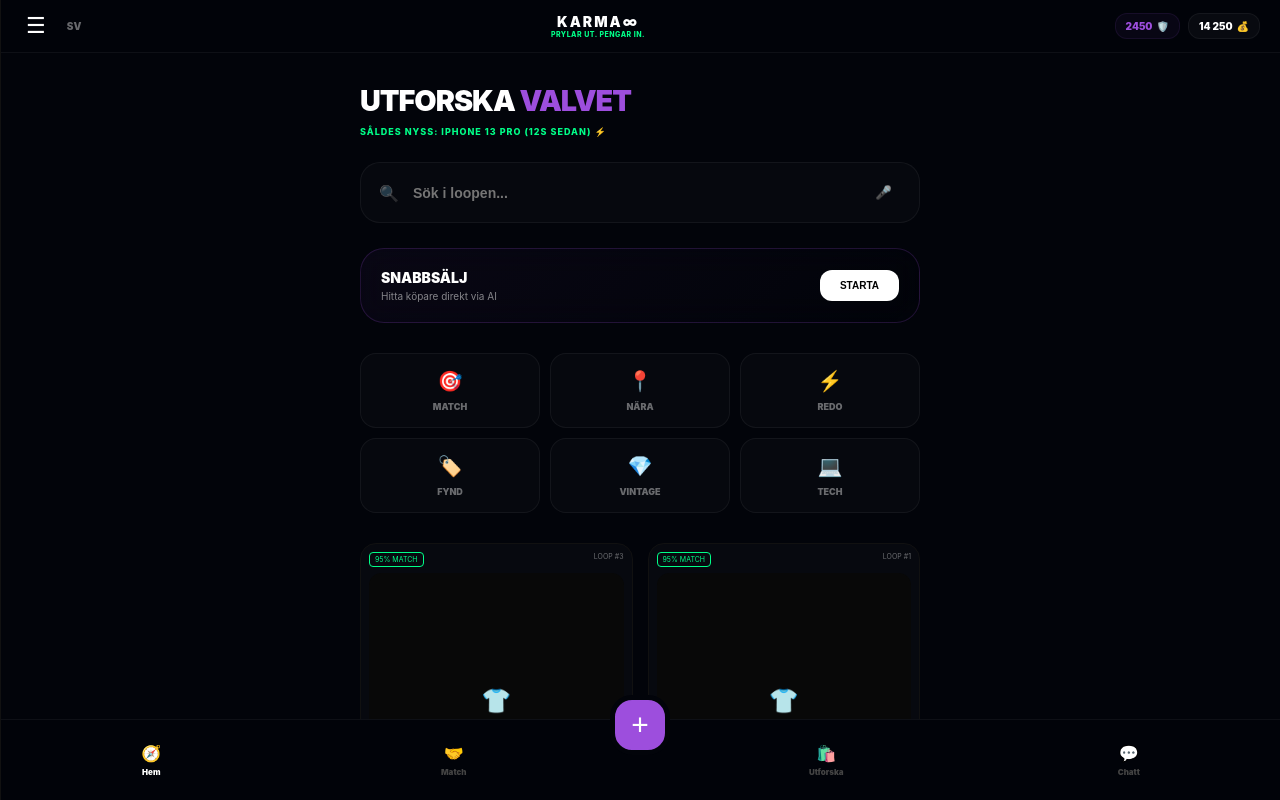
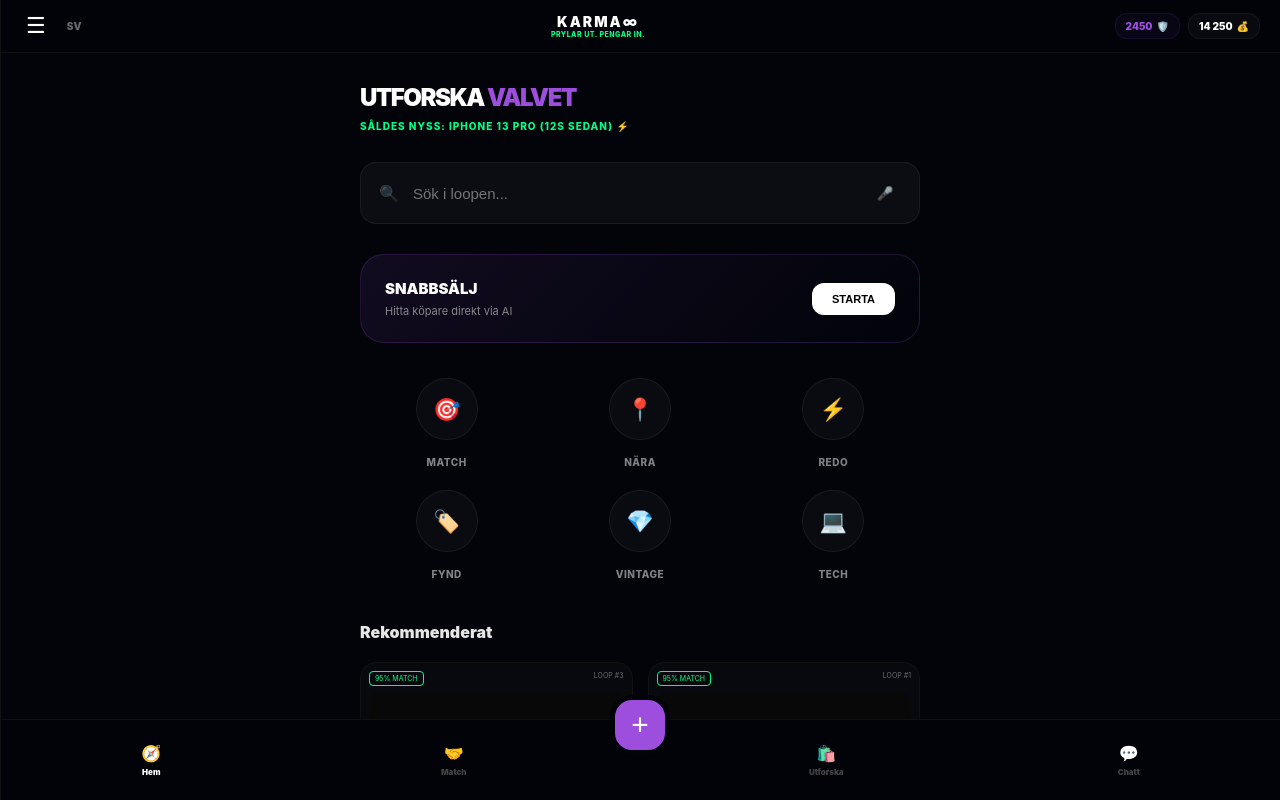
Before and after one commit to gascheckking/marketbeg-appGem, a Next.js app: page / in a window 1280 px wide. Shown: the top 800 px of the page. Built offline with nearby package versions, Linux system fonts and the light colour scheme.

Commit message:
Update page.tsx

```diff
--- a/app/page.tsx
+++ b/app/page.tsx
@@ -17,6 +17,7 @@ export default function Marketplace() {
       "Hög efterfrågan på Tech i Stockholm +12%"
     ];
     const timer = setInterval(() => {
+      setActivePulse(pulses[0]); // Startar med första för stabilitet
       setActivePulse(pulses[Math.floor(Math.random() * pulses.length)]);
     }, 5000);
     return () => clearInterval(timer);
@@ -36,54 +37,58 @@ export default function Marketplace() {
   ];
 
   return (
-    <div className="page-wrapper" style={{ animation: 'fadeIn 0.5s ease', padding: '20px' }}>
+    <div className="page-wrapper" style={{ animation: 'fadeIn 0.5s ease', padding: '0 20px 100px 20px' }}>
 
-      {/* 1. IDENTITY & PULSE */}
-      <header style={{ marginBottom: '25px', marginTop: '10px' }}>
-        <h1 style={{ fontSize: '1.8rem', fontWeight: 900, margin: 0, letterSpacing: '-1px' }}>
+      {/* 1. IDENTITY & PULSE - Mer luft ovanför rubriken för "proffs-känsla" */}
+      <header style={{ marginBottom: '30px', marginTop: '30px' }}>
+        <h1 style={{ fontSize: '24px', fontWeight: 900, margin: 0, letterSpacing: '-1.5px' }}>
           UTFORSKA <span style={{ color: 'var(--neon-purple)' }}>VALVET</span>
         </h1>
-        <div style={{ fontSize: '9px', fontWeight: 800, color: 'var(--neon-mint)', marginTop: '8px', letterSpacing: '1px' }}>
+        <div style={{ fontSize: '10px', fontWeight: 800, color: 'var(--neon-mint)', marginTop: '8px', letterSpacing: '1px' }}>
           {activePulse.toUpperCase()}
         </div>
       </header>
 
-      {/* 2. SÖK (Lugnare stil) */}
+      {/* 2. SÖK - Renare kanter, mer likt Traderas enkla sökfält */}
       <div style={{
-        background: 'rgba(255,255,255,0.02)', borderRadius: '20px',
-        padding: '12px 18px', display: 'flex', alignItems: 'center', gap: '12px',
-        border: '1px solid rgba(255,255,255,0.05)', marginBottom: '25px'
+        background: 'rgba(255,255,255,0.04)', borderRadius: '16px',
+        padding: '14px 18px', display: 'flex', alignItems: 'center', gap: '12px',
+        border: '1px solid rgba(255,255,255,0.06)', marginBottom: '30px'
       }}>
-        <span style={{ opacity: 0.4 }}>🔍</span>
+        <span style={{ opacity: 0.3 }}>🔍</span>
         <input
           type="text" placeholder="Sök i loopen..."
-          style={{ background: 'transparent', border: 'none', color: '#fff', flex: 1, outline: 'none', fontSize: '14px', fontWeight: 600 }}
+          style={{ background: 'transparent', border: 'none', color: '#fff', flex: 1, outline: 'none', fontSize: '15px' }}
         />
         <button
           onClick={() => setIsListening(!isListening)}
           style={{
             background: isListening ? 'var(--neon-purple)' : 'transparent',
-            border: 'none', borderRadius: '12px', width: '35px', height: '35px', transition: '0.3s',
+            border: 'none', borderRadius: '10px', width: '32px', height: '32px', transition: '0.3s',
             display: 'flex', alignItems: 'center', justifyContent: 'center'
           }}>
           {isListening ? '🎙️' : '🎤'}
         </button>
       </div>
 
-      {/* 3. SNABBSÄLJ (AI-ACTION) */}
-      <div className="glass-card" style={{
-        padding: '20px', borderRadius: '24px', marginBottom: '30px',
-        border: '1px solid rgba(157, 78, 221, 0.2)', background: 'linear-gradient(135deg, rgba(157, 78, 221, 0.05), transparent)'
+      {/* 3. SNABBSÄLJ - "Bannern" som känns som en premium-feature */}
+      <div style={{
+        padding: '24px', borderRadius: '24px', marginBottom: '35px',
+        border: '1px solid rgba(157, 78, 221, 0.2)',
+        background: 'linear-gradient(135deg, rgba(157, 78, 221, 0.1), rgba(2, 4, 10, 0))'
       }}>
         <div style={{ display: 'flex', justifyContent: 'space-between', alignItems: 'center' }}>
           <div>
-            <h2 style={{ fontSize: '14px', fontWeight: 900, margin: 0 }}>SNABBSÄLJ</h2>
-            <p style={{ fontSize: '10px', opacity: 0.5, margin: '4px 0 0' }}>Hitta köpare direkt via AI</p>
+            <h2 style={{ fontSize: '15px', fontWeight: 900, margin: 0 }}>SNABBSÄLJ</h2>
+            <p style={{ fontSize: '11px', opacity: 0.5, margin: '6px 0 0' }}>Hitta köpare direkt via AI</p>
           </div>
           <button
             onClick={() => setIsAnalysing(!isAnalysing)}
-            className="primary-btn"
-            style={{ width: 'auto', padding: '10px 20px', fontSize: '10px', borderRadius: '12px' }}>
+            style={{
+              background: '#fff', color: '#000', border: 'none',
+              padding: '10px 20px', fontSize: '11px', fontWeight: 900,
+              borderRadius: '12px', cursor: 'pointer'
+            }}>
             {isAnalysing ? 'AVBRYT' : 'STARTA'}
           </button>
         </div>
@@ -91,27 +96,31 @@ export default function Marketplace() {
 
       {isAnalysing && <LoadingAI />}
 
-      {/* 4. KATEGORIER */}
-      <div style={{ display: 'grid', gridTemplateColumns: 'repeat(3, 1fr)', gap: '10px', marginBottom: '30px' }}>
+      {/* 4. KATEGORIER - Runda ikoner (Traderas stil) istället för fyrkantiga boxar */}
+      <div style={{ display: 'grid', gridTemplateColumns: 'repeat(3, 1fr)', gap: '20px', marginBottom: '40px' }}>
         {categories.map((cat, i) => (
-          <div key={i} style={{
-            background: 'rgba(255,255,255,0.02)', border: '1px solid rgba(255,255,255,0.05)',
-            borderRadius: '16px', padding: '15px 5px', textAlign: 'center', display: 'flex',
-            flexDirection: 'column', alignItems: 'center', gap: '8px'
-          }}>
-            <span style={{ fontSize: '20px' }}>{cat.i}</span>
-            <span style={{ fontSize: '9px', fontWeight: 900, opacity: 0.4 }}>{cat.n}</span>
+          <div key={i} style={{ textAlign: 'center' }}>
+            <div style={{
+              width: '60px', height: '60px', background: 'rgba(255,255,255,0.03)',
+              borderRadius: '50%', display: 'flex', alignItems: 'center',
+              justifyContent: 'center', margin: '0 auto 10px', fontSize: '22px',
+              border: '1px solid rgba(255,255,255,0.06)'
+            }}>
+              {cat.i}
+            </div>
+            <span style={{ fontSize: '10px', fontWeight: 800, opacity: 0.5, letterSpacing: '0.5px' }}>{cat.n}</span>
           </div>
         ))}
       </div>
 
-      {/* 5. FEED */}
+      {/* 5. FEED - Mer fokus på bilderna i FeedCardSell */}
+      <h3 style={{ fontSize: '16px', fontWeight: 900, marginBottom: '20px', opacity: 0.9 }}>Rekommenderat</h3>
       <div style={{ display: 'grid', gridTemplateColumns: 'repeat(2, 1fr)', gap: '15px' }}>
         {items.map((item, i) => (
           <div key={i} style={{ position: 'relative' }}>
             <FeedCardSell {...item} />
             <div style={{
-              marginTop: '8px', fontSize: '9px', color: 'var(--neon-purple)',
+              marginTop: '10px', fontSize: '9px', color: 'var(--neon-purple)',
               fontWeight: 800, display: 'flex', alignItems: 'center', gap: '4px', opacity: 0.8
             }}>
               <span>✨</span> {item.aiNote.toUpperCase()}
@@ -120,9 +129,9 @@ export default function Marketplace() {
         ))}
       </div>
 
-      {/* 6. TRYGGHET (LÅST COPY) */}
+      {/* 6. TRYGGHET */}
       <div style={{
-        padding: '60px 20px', textAlign: 'center', opacity: 0.3,
+        padding: '80px 20px', textAlign: 'center', opacity: 0.2,
         borderTop: '1px solid rgba(255,255,255,0.05)', marginTop: '40px'
       }}>
         <p style={{ fontSize: '9px', fontWeight: 900, letterSpacing: '2px' }}>
@@ -131,7 +140,7 @@ export default function Marketplace() {
       </div>
 
       <style jsx>{`
-        @keyframes fadeIn { from { opacity: 0; transform: translateY(5px); } to { opacity: 1; transform: translateY(0); } }
+        @keyframes fadeIn { from { opacity: 0; transform: translateY(10px); } to { opacity: 1; transform: translateY(0); } }
       `}</style>
     </div>
   );
```
